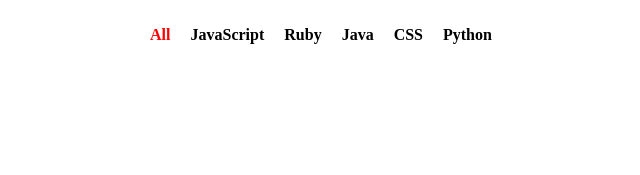
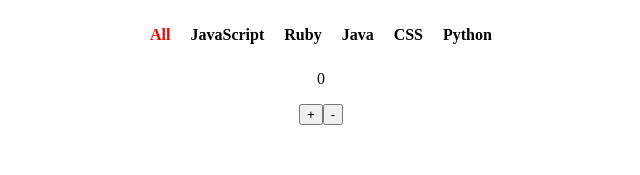
Before and after one commit to joeybuenosdias/popular, a React (Create React App) app: page / in a window 1280 px wide. Shown: the top 175 px of the page, without its empty margins (319-959 px from the left). Built offline with nearby package versions, Linux system fonts and the light colour scheme.

Commit message:
added counter

```diff
--- a/src/App.js
+++ b/src/App.js
@@ -1,12 +1,14 @@
 import React, { Component } from 'react';
 import './App.css';
 import Popular from './components/Popular';
+import Counter from './components/Counter';
 
 class App extends Component {
   render() {
     return (
       <div className="container">
         <Popular />
+        <Counter />
       </div>
     );
   }
--- /dev/null
+++ b/src/components/Counter.js
@@ -0,0 +1,29 @@
+import React from 'react';
+
+class Counter extends React.Component{
+
+  state = { number: 0}
+
+  addOne = (e) => {
+    let {number} = this.state;
+    this.setState({number: ++number})
+  }
+
+  minOne = (e) => {
+    let {number} = this.state;
+    this.setState({number: --number})
+  }
+
+  render(){
+
+    return(
+      <div>
+        <p>{this.state.number}</p>
+        <button onClick={this.addOne}>+</button>
+        <button onClick={this.minOne}>-</button>
+      </div>
+    )
+  }
+}
+
+export default Counter;
```
